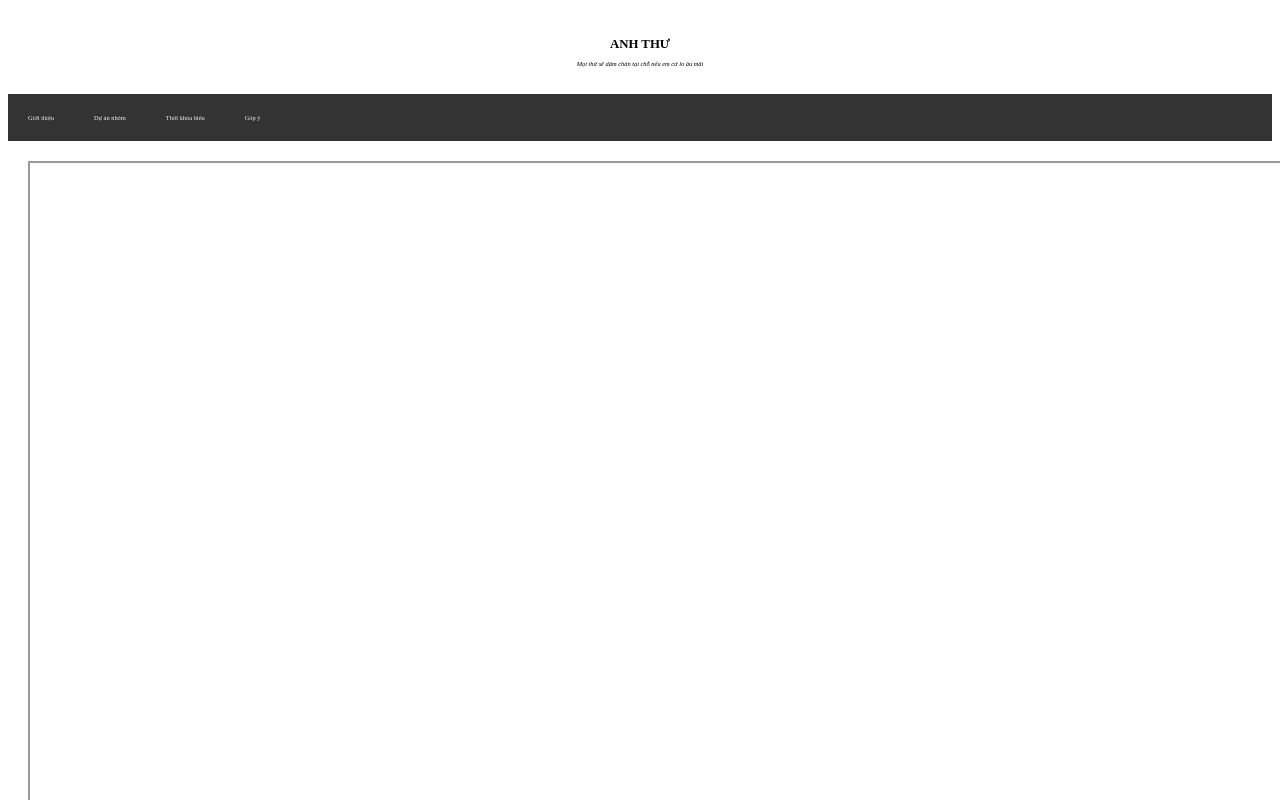
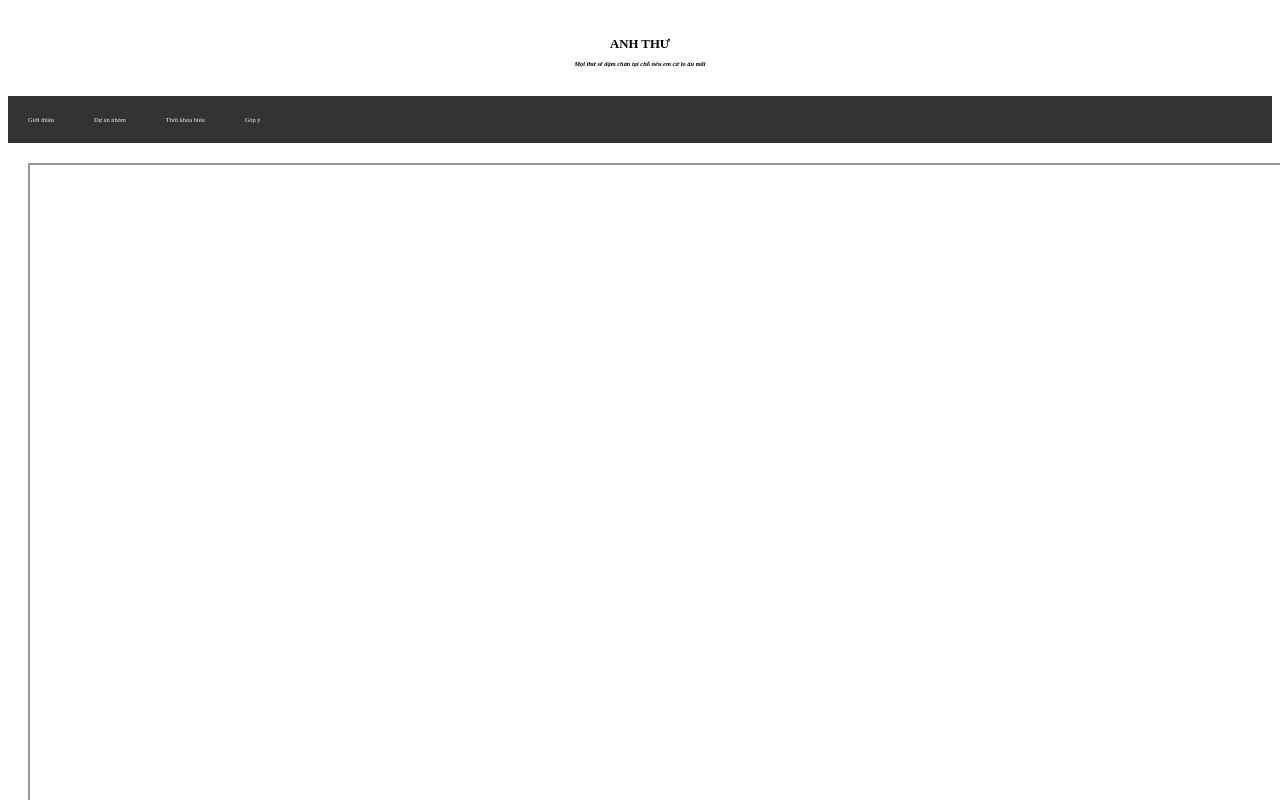
Before and after one commit to AnhThu1377/AnhThu12J, a plain HTML site: page index.html in a window 1280 px wide. Shown: the top 800 px of the page. Drawn offline with Linux system fonts and the light colour scheme.

Commit message:
Update index.html

```diff
--- a/index.html
+++ b/index.html
@@ -5,7 +5,7 @@
   <body>
     <div class="header">
   <h1>ANH THƯ</h1>
-  <p><i>Mọi thứ sẽ dậm chân tại chỗ nếu em cứ lo âu mãi</i></p>
+  <h4><p><i>Mọi thứ sẽ dậm chân tại chỗ nếu em cứ lo âu mãi</i></p></h4>
 
 </div>
 
```
